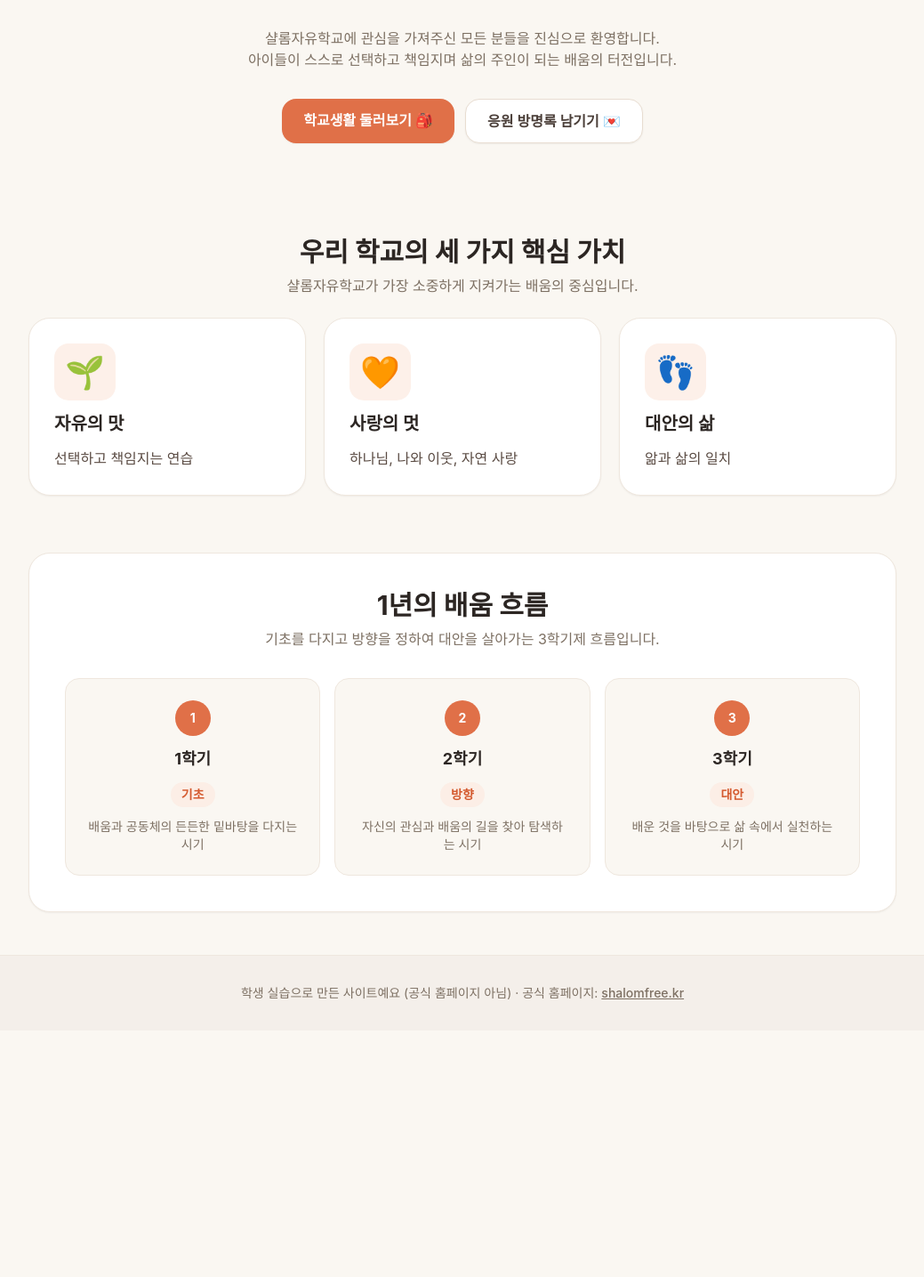
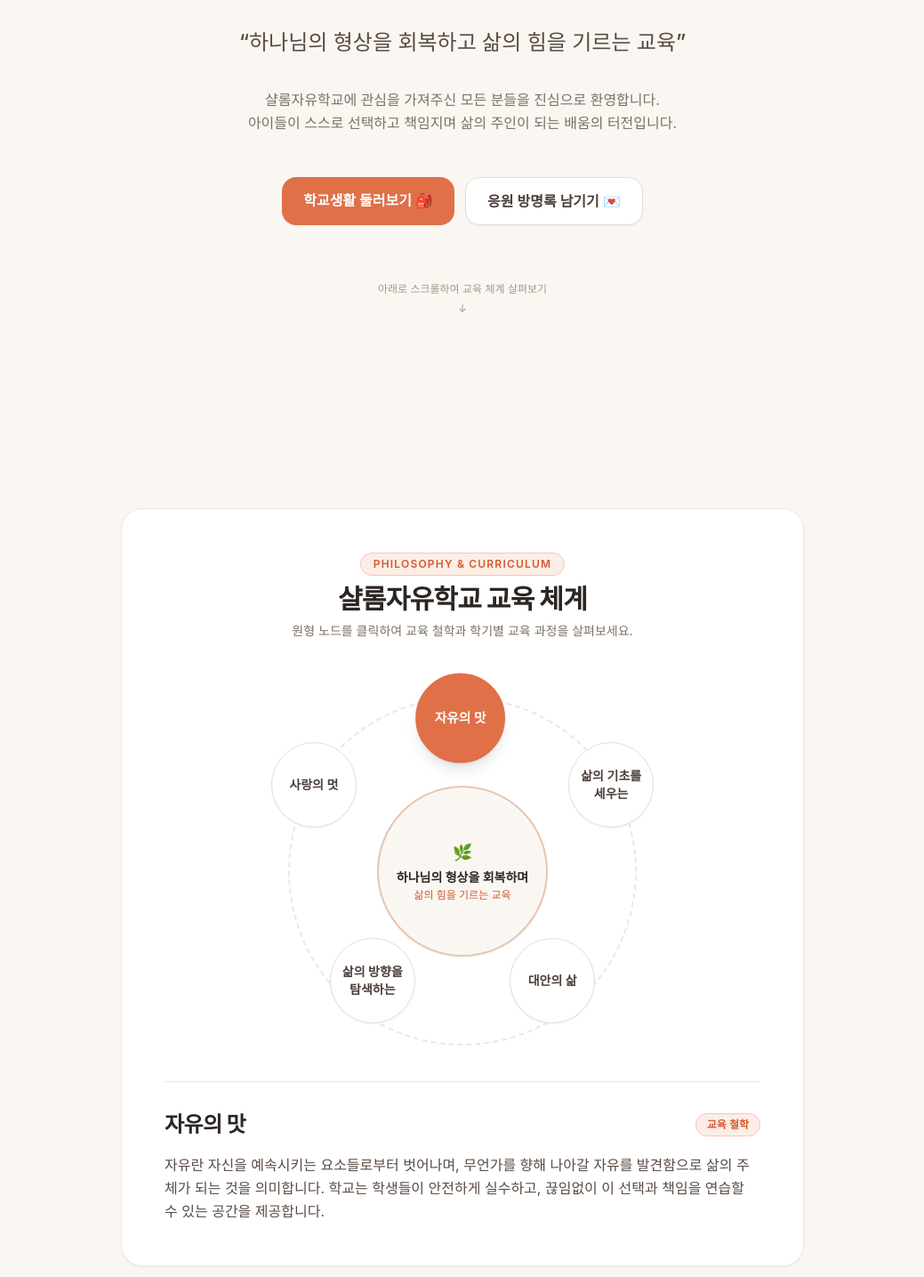
Before and after one commit to HH947/myschool, a Next.js app: page / in a window 1280 px wide. Shown: the part 315-1750 px from the top of the page at 89% size, without its empty margins (120-1159 px from the left). Before the commit the page ends 1473 px from the top, so only its background shows below. Built offline with nearby package versions, Linux system fonts and the light colour scheme.

Commit message:
feat: 홈페이지에 교육 체계 오비탈 다이어그램 인터랙티브 컴포넌트 추가

```diff
--- a/src/app/page.tsx
+++ b/src/app/page.tsx
@@ -1,10 +1,11 @@
 import Link from "next/link";
+import CurriculumDiagram from "@/components/CurriculumDiagram";
 
 export default function HomePage() {
   return (
-    <div className="space-y-12 sm:space-y-16">
-      {/* 1. 히어로 섹션 (환영 및 한 줄 소개) */}
-      <section className="text-center pt-4 sm:pt-8 pb-6 sm:pb-10 space-y-4">
+    <div className="space-y-16 sm:space-y-24">
+      {/* 1. 히어로 섹션 (첫 화면을 넉넉하고 편안하게 채우는 환영 영역) */}
+      <section className="text-center pt-8 sm:pt-16 pb-12 sm:pb-20 space-y-6 min-h-[65vh] flex flex-col justify-center items-center">
         {/* 인사말 배지 */}
         <div className="inline-flex items-center gap-2 px-4 py-1.5 rounded-full bg-[#FCEEE6] border border-[#F6C5B2] text-[#D4592E] text-sm sm:text-base font-semibold shadow-2xs">
           <span>🌿</span>
@@ -12,82 +13,52 @@ export default function HomePage() {
         </div>
 
         {/* 학교명 */}
-        <h1 className="text-3xl sm:text-5xl font-extrabold text-[#2C2623] tracking-tight">
+        <h1 className="text-4xl sm:text-6xl font-extrabold text-[#2C2623] tracking-tight">
           샬롬자유학교
         </h1>
 
         {/* 한 줄 소개 */}
-        <p className="text-lg sm:text-2xl font-medium text-[#5A4B43] max-w-2xl mx-auto leading-relaxed pt-1">
+        <p className="text-xl sm:text-2xl font-medium text-[#5A4B43] max-w-2xl mx-auto leading-relaxed pt-1">
           &ldquo;하나님의 형상을 회복하고 삶의 힘을 기르는 교육&rdquo;
         </p>
 
         {/* 안내 문구 (입학 희망자 및 학부모를 위한 따뜻한 환영) */}
-        <p className="text-sm sm:text-base text-[#7D7063] max-w-xl mx-auto pt-2">
+        <p className="text-sm sm:text-base text-[#7D7063] max-w-xl mx-auto leading-relaxed pt-2">
           샬롬자유학교에 관심을 가져주신 모든 분들을 진심으로 환영합니다.
           <br className="hidden sm:inline" />
           아이들이 스스로 선택하고 책임지며 삶의 주인이 되는 배움의 터전입니다.
         </p>
 
         {/* 바로가기 버튼 그룹 */}
-        <div className="flex flex-wrap justify-center gap-3 pt-4">
+        <div className="flex flex-wrap justify-center gap-3 pt-6">
           <Link
             href="/school-life"
-            className="px-6 py-3 rounded-2xl bg-[#E07048] text-white font-semibold shadow-xs hover:bg-[#CF5E36] transition-all hover:scale-[1.02] active:scale-[0.98]"
+            className="px-6 py-3.5 rounded-2xl bg-[#E07048] text-white font-semibold shadow-xs hover:bg-[#CF5E36] transition-all hover:scale-[1.02] active:scale-[0.98] text-sm sm:text-base"
           >
             학교생활 둘러보기 🎒
           </Link>
           <Link
             href="/guestbook"
-            className="px-6 py-3 rounded-2xl bg-[#FFFFFF] text-[#4A3E38] border border-[#E8DDD1] font-semibold shadow-xs hover:bg-[#F3EDE2] transition-all hover:scale-[1.02] active:scale-[0.98]"
+            className="px-6 py-3.5 rounded-2xl bg-[#FFFFFF] text-[#4A3E38] border border-[#E8DDD1] font-semibold shadow-xs hover:bg-[#F3EDE2] transition-all hover:scale-[1.02] active:scale-[0.98] text-sm sm:text-base"
           >
             응원 방명록 남기기 💌
           </Link>
         </div>
-      </section>
 
-      {/* 2. 핵심 가치 섹션 */}
-      <section className="space-y-6">
-        <div className="text-center space-y-2">
-          <h2 className="text-2xl sm:text-3xl font-bold text-[#2C2623]">
-            우리 학교의 세 가지 핵심 가치
-          </h2>
-          <p className="text-sm sm:text-base text-[#7D7063]">
-            샬롬자유학교가 가장 소중하게 지켜가는 배움의 중심입니다.
-          </p>
-        </div>
-
-        <div className="grid grid-cols-1 md:grid-cols-3 gap-5">
-          {/* 가치 1: 자유의 맛 */}
-          <div className="bg-white rounded-3xl p-6 sm:p-7 border border-[#EFE7DE] shadow-xs hover:shadow-md transition-shadow flex flex-col items-start space-y-3">
-            <span className="text-4xl p-3 bg-[#FDF0E9] rounded-2xl">🌱</span>
-            <h3 className="text-xl font-bold text-[#2C2623]">자유의 맛</h3>
-            <p className="text-sm sm:text-base text-[#5A4B43] leading-relaxed">
-              선택하고 책임지는 연습
-            </p>
-          </div>
-
-          {/* 가치 2: 사랑의 멋 */}
-          <div className="bg-white rounded-3xl p-6 sm:p-7 border border-[#EFE7DE] shadow-xs hover:shadow-md transition-shadow flex flex-col items-start space-y-3">
-            <span className="text-4xl p-3 bg-[#FDF0E9] rounded-2xl">🧡</span>
-            <h3 className="text-xl font-bold text-[#2C2623]">사랑의 멋</h3>
-            <p className="text-sm sm:text-base text-[#5A4B43] leading-relaxed">
-              하나님, 나와 이웃, 자연 사랑
-            </p>
-          </div>
-
-          {/* 가치 3: 대안의 삶 */}
-          <div className="bg-white rounded-3xl p-6 sm:p-7 border border-[#EFE7DE] shadow-xs hover:shadow-md transition-shadow flex flex-col items-start space-y-3">
-            <span className="text-4xl p-3 bg-[#FDF0E9] rounded-2xl">👣</span>
-            <h3 className="text-xl font-bold text-[#2C2623]">대안의 삶</h3>
-            <p className="text-sm sm:text-base text-[#5A4B43] leading-relaxed">
-              앎과 삶의 일치
-            </p>
-          </div>
+        {/* 스크롤 유도 힌트 (스크롤을 2~3번 내리면 교육 체계가 나타남을 부드럽게 안내) */}
+        <div className="pt-10 flex flex-col items-center gap-1.5 text-xs text-[#A49486] animate-pulse">
+          <span>아래로 스크롤하여 교육 체계 살펴보기</span>
+          <span>↓</span>
         </div>
       </section>
 
-      {/* 3. 1년 흐름 섹션 */}
-      <section className="bg-white rounded-3xl p-6 sm:p-10 border border-[#EFE7DE] shadow-xs space-y-8">
+      {/* 2. 교육 체계 오비탈 다이어그램 섹션 (스크롤을 내리면 슬슬 보이기 시작하는 위치) */}
+      <section className="pt-6 sm:pt-10 scroll-mt-20">
+        <CurriculumDiagram />
+      </section>
+
+      {/* 3. 1년의 배움 흐름 섹션 */}
+      <section className="bg-white rounded-3xl p-6 sm:p-10 border border-[#EFE7DE] shadow-xs space-y-8 max-w-3xl mx-auto">
         <div className="text-center space-y-2">
           <h2 className="text-2xl sm:text-3xl font-bold text-[#2C2623]">
             1년의 배움 흐름
--- /dev/null
+++ b/src/components/CurriculumDiagram.tsx
@@ -0,0 +1,157 @@
+"use client";
+
+import { useState } from "react";
+
+interface CurriculumItem {
+  title: string;
+  shortLabel: string;
+  tag: string;
+  desc: string;
+  items: string[];
+}
+
+const contentData: CurriculumItem[] = [
+  {
+    title: "자유의 맛",
+    shortLabel: "자유의 맛",
+    tag: "교육 철학",
+    desc: "자유란 자신을 예속시키는 요소들로부터 벗어나며, 무언가를 향해 나아갈 자유를 발견함으로 삶의 주체가 되는 것을 의미합니다. 학교는 학생들이 안전하게 실수하고, 끊임없이 이 선택과 책임을 연습할 수 있는 공간을 제공합니다.",
+    items: [],
+  },
+  {
+    title: "삶의 기초를 세우는 교육 (1학기)",
+    shortLabel: "삶의 기초를\n세우는",
+    tag: "교육 과정",
+    desc: "1학기에는 살면서 필요한 건강한 체력, 생활, 소통능력 향상 등 기초 교육을 집중적으로 진행합니다.",
+    items: ["비폭력 대화(NVC)", "세계시민교육", "걷기여행"],
+  },
+  {
+    title: "대안의 삶",
+    shortLabel: "대안의 삶",
+    tag: "교육 철학",
+    desc: "학교에서의 배움을 바탕으로 자신만의 삶의 대안을 찾는 것은 교육의 궁극적인 목표입니다. 졸업 이후 각기 다른 대안의 삶을 선택하더라도, 그 핵심은 학생 시절의 배움이 삶과 일치하는 것에 있습니다.",
+    items: [],
+  },
+  {
+    title: "삶의 방향을 탐색하는 교육 (2학기)",
+    shortLabel: "삶의 방향을\n탐색하는",
+    tag: "교육 과정",
+    desc: "2학기에는 학교 내부와 외부에서 학생들은 나를 찾고, 사회를 배워 삶의 방향을 찾는 교육을 합니다.",
+    items: [
+      "몰입주간(중등과정)",
+      "인턴십(마을·세미·정식)",
+      "사회예비취업과정",
+      "콩네상점(학생 작업장)",
+    ],
+  },
+  {
+    title: "사랑의 멋",
+    shortLabel: "사랑의 멋",
+    tag: "교육 철학",
+    desc: "사랑은 하나님 사랑, 자기 사랑, 이웃 사랑, 자연 사랑을 모두 포함합니다. 샬롬자유학교는 학생들이 참여하는 모든 활동에 사랑이 기반이 됩니다.",
+    items: [],
+  },
+];
+
+// 정오각형 5개 노드 좌표
+const nodePositions = [
+  { top: "0%", left: "50%", transform: "translate(-50%, 0%)" },
+  { top: "28%", left: "88%", transform: "translate(-50%, -50%)" },
+  { top: "78%", left: "73%", transform: "translate(-50%, -50%)" },
+  { top: "78%", left: "27%", transform: "translate(-50%, -50%)" },
+  { top: "28%", left: "12%", transform: "translate(-50%, -50%)" },
+];
+
+export default function CurriculumDiagram() {
+  const [activeIndex, setActiveIndex] = useState(0);
+  const current = contentData[activeIndex];
+
+  return (
+    <div className="w-full max-w-3xl mx-auto bg-white rounded-3xl p-6 sm:p-12 border border-[#EFE7DE] shadow-xs space-y-10">
+      {/* 상단 타이틀 */}
+      <div className="text-center space-y-2">
+        <span className="text-xs font-semibold tracking-widest uppercase text-[#D4592E] bg-[#FCEEE6] px-3.5 py-1 rounded-full border border-[#F6C5B2] inline-block">
+          Philosophy &amp; Curriculum
+        </span>
+        <h2 className="text-2xl sm:text-3xl font-extrabold text-[#2C2623] tracking-tight">
+          샬롬자유학교 교육 체계
+        </h2>
+        <p className="text-xs sm:text-sm text-[#7D7063]">
+          원형 노드를 클릭하여 교육 철학과 학기별 교육 과정을 살펴보세요.
+        </p>
+      </div>
+
+      {/* 오비탈 다이어그램 인터랙션 영역 */}
+      <div className="relative w-[320px] h-[320px] sm:w-[440px] sm:h-[440px] mx-auto select-none my-4">
+        {/* 원형 궤도 가이드 라인 (연한 대시선) */}
+        <div className="absolute inset-4 sm:inset-6 rounded-full border-2 border-dashed border-[#EFE7DE] pointer-events-none" />
+
+        {/* 5개 주변 순환 노드 */}
+        {contentData.map((node, i) => {
+          const isActive = i === activeIndex;
+          const pos = nodePositions[i];
+          return (
+            <button
+              key={node.title}
+              type="button"
+              onClick={() => setActiveIndex(i)}
+              style={pos}
+              className={`absolute w-20 h-20 sm:w-24 sm:h-24 rounded-full flex items-center justify-center text-center p-2 text-xs sm:text-sm font-semibold whitespace-pre-line transition-all duration-300 z-10 cursor-pointer ${
+                isActive
+                  ? "bg-[#E07048] text-white border-2 border-[#E07048] shadow-lg scale-105"
+                  : "bg-white text-[#4A3E38] border border-[#E8DDD1] hover:border-[#E07048] hover:bg-[#FDF0E9] shadow-xs"
+              }`}
+            >
+              {node.shortLabel}
+            </button>
+          );
+        })}
+
+        {/* 중앙 코어 박스 */}
+        <div className="absolute top-1/2 left-1/2 -translate-x-1/2 -translate-y-1/2 w-36 h-36 sm:w-48 sm:h-48 rounded-full border-2 border-[#E8C5B0] bg-[#FAF7F2] flex flex-col items-center justify-center p-4 text-center z-5 shadow-xs">
+          <span className="text-base sm:text-lg mb-1">🌿</span>
+          <h3 className="text-xs sm:text-sm font-bold leading-snug text-[#2C2623]">
+            하나님의 형상을 회복하며
+          </h3>
+          <p className="text-[11px] sm:text-xs text-[#D4592E] font-medium mt-0.5">
+            삶의 힘을 기르는 교육
+          </p>
+        </div>
+      </div>
+
+      {/* 하단 상세 설명 카드 */}
+      <div className="border-t border-[#EFE7DE] pt-6 sm:pt-8 text-left transition-all duration-300 space-y-4">
+        <div className="flex items-center justify-between gap-3">
+          <h4 className="text-xl sm:text-2xl font-bold text-[#2C2623] tracking-tight">
+            {current.title}
+          </h4>
+          <span className="text-xs font-semibold px-3 py-1 rounded-full bg-[#FCEEE6] text-[#D4592E] border border-[#F6C5B2] uppercase">
+            {current.tag}
+          </span>
+        </div>
+
+        <p className="text-sm sm:text-base text-[#5A4B43] leading-relaxed">
+          {current.desc}
+        </p>
+
+        {current.items.length > 0 && (
+          <div className="pt-2">
+            <span className="text-xs font-bold text-[#8A7968] block mb-2">
+              주요 교육 활동:
+            </span>
+            <ul className="flex flex-wrap gap-2">
+              {current.items.map((item) => (
+                <li
+                  key={item}
+                  className="text-xs sm:text-sm bg-[#FAF7F2] text-[#2C2623] border border-[#E8DDD1] px-3.5 py-1.5 rounded-xl font-medium"
+                >
+                  {item}
+                </li>
+              ))}
+            </ul>
+          </div>
+        )}
+      </div>
+    </div>
+  );
+}
```
